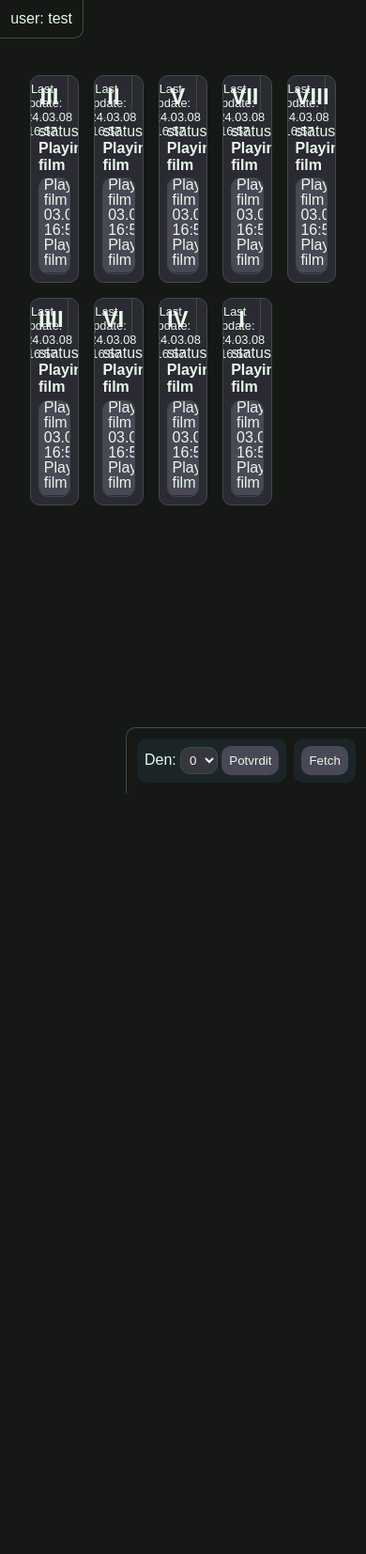
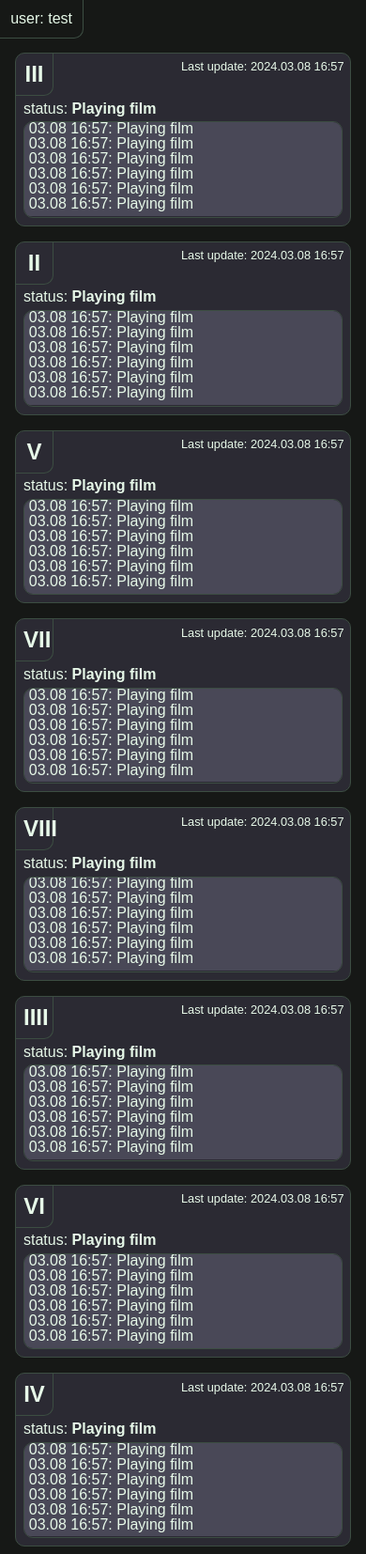
Before and after one commit to cenekp74/festival-filmy-server, a Flask app: page /dashboard in a window 390 px wide. Shown: the top 1654 px of the page at 94% size. Before the commit the page ends 844 px from the top, so only its background shows below. Run offline with Flask 3, Linux system fonts and the light colour scheme; a user stored in the database is signed in.

Commit message:
mobile responsive

```diff
--- a/app/static/css/dashboard.css
+++ b/app/static/css/dashboard.css
@@ -114,3 +114,29 @@
     line-height: 1rem;
     overflow-y: scroll;
 }
+
+@media screen and (max-width: 1400px) {
+    .clients-box {
+        grid-template-columns: repeat(4, 1fr);
+    }
+}
+
+@media screen and (max-width: 1050px) {
+    .clients-box {
+        grid-template-columns: repeat(3, 1fr);
+    }
+}
+
+@media screen and (max-width: 850px) {
+    .clients-box {
+        grid-template-columns: repeat(2, 1fr);
+        padding: 3.5rem 1.5rem;
+    }
+}
+
+@media screen and (max-width: 550px) {
+    .clients-box {
+        grid-template-columns: 1fr;
+        padding: 3.5rem 1rem;
+    }
+}
--- a/app/static/css/main.css
+++ b/app/static/css/main.css
@@ -29,11 +29,13 @@ body {
     min-width: 70vw;
     max-width: 100vw;
     margin: 0 auto;
-    margin-bottom: 60px;
+    padding-bottom: 2rem;
+    position: relative;
     display: flex;
     flex-direction: column;
     justify-content: space-between;
     align-items: center;
+    min-height: 100svh;
 }
 
 a {
```
